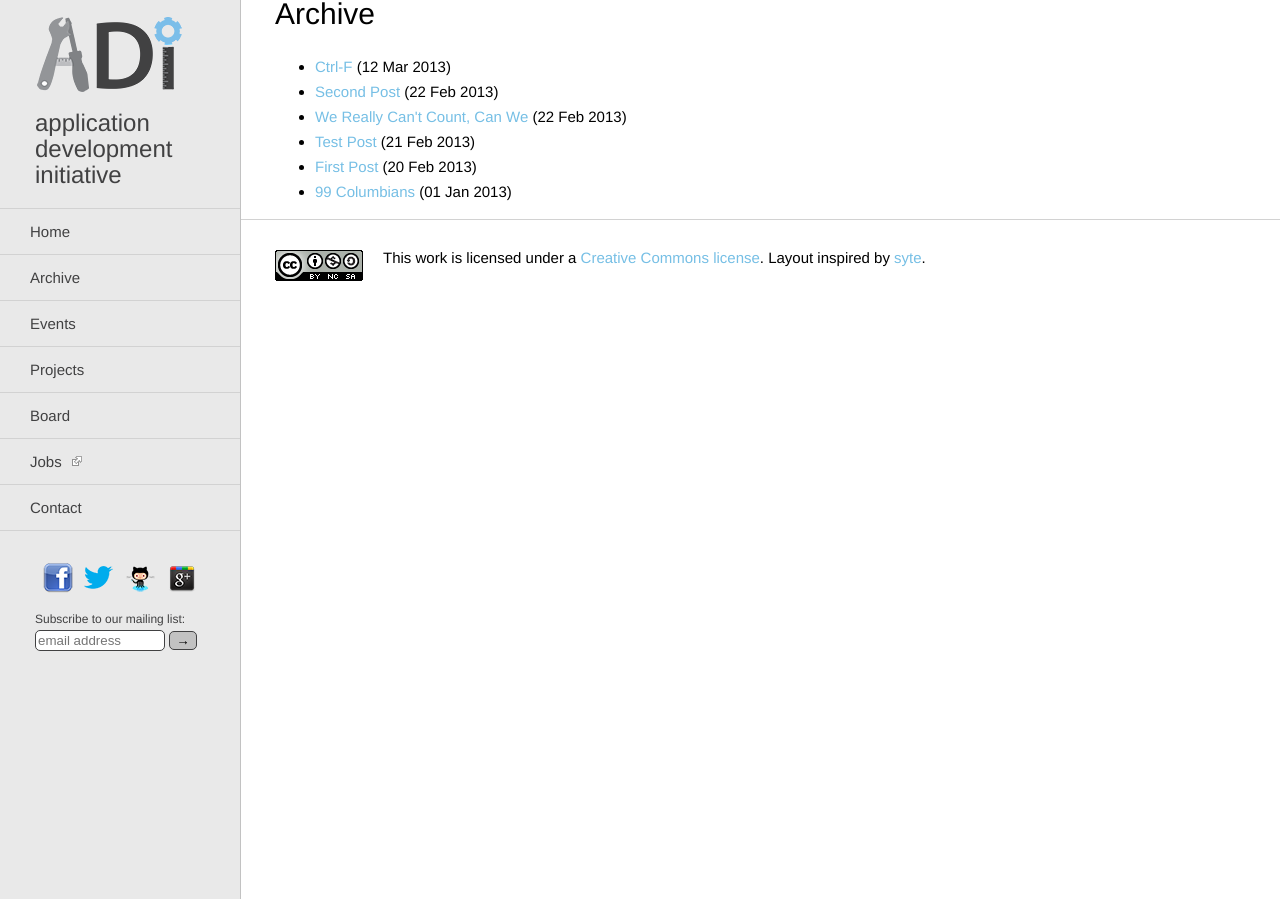
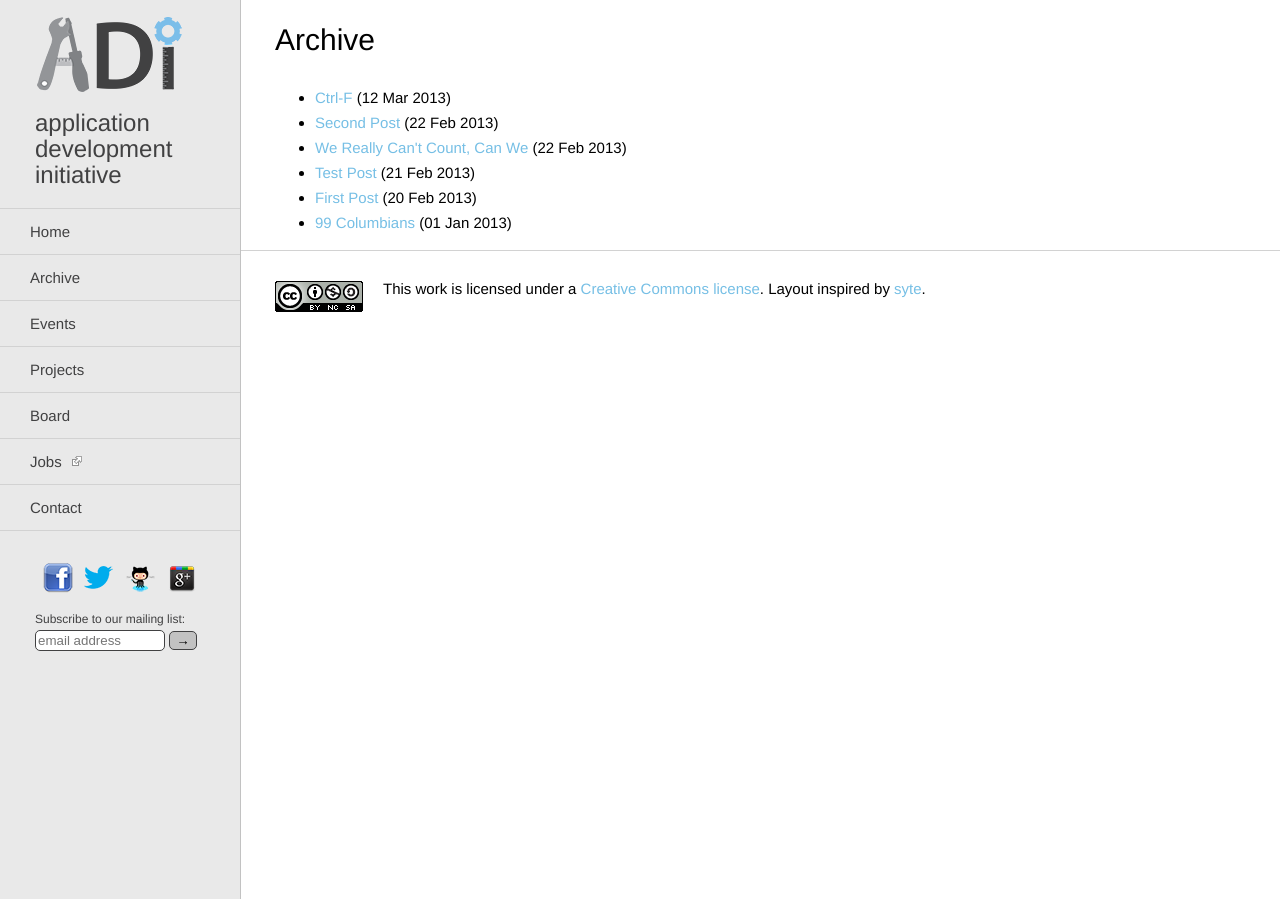
Before and after one commit to adicu/adicu.github.com-dep, a Jekyll site: the page built from archive.html, in a window 1280 px wide. Built offline with Jekyll 4.4.1, drawn with Linux system fonts in a browser that asks for light colours.

Commit message:
Change class to intro for archive,events

```diff
--- a/archive.html
+++ b/archive.html
@@ -2,9 +2,9 @@
 layout: default
 title: Archive
 ---
-<div class="intro">
+<div id="intro">
   <h2>Archive</h2>
-</h2>
+</div>
 
 <div id="post_links">
 <ul>
--- a/events.html
+++ b/events.html
@@ -2,7 +2,7 @@
 layout: default
 title: Calendar
 ---
-<div class="intro">
+<div id="intro">
   <h2>Events Calendar</h2>
   <iframe src="https://www.google.com/calendar/embed?height=600&amp;wkst=1&amp;bgcolor=%23FFFFFF&amp;src=adicu.com_tud5etmmo5mfmuvdfb54u733i4%40group.calendar.google.com&amp;color=%23B1365F&amp;ctz=America%2FNew_York" style=" border:solid 1px #777 " width="600" height="400" frameborder="0" scrolling="no"></iframe>
 </div>
```
